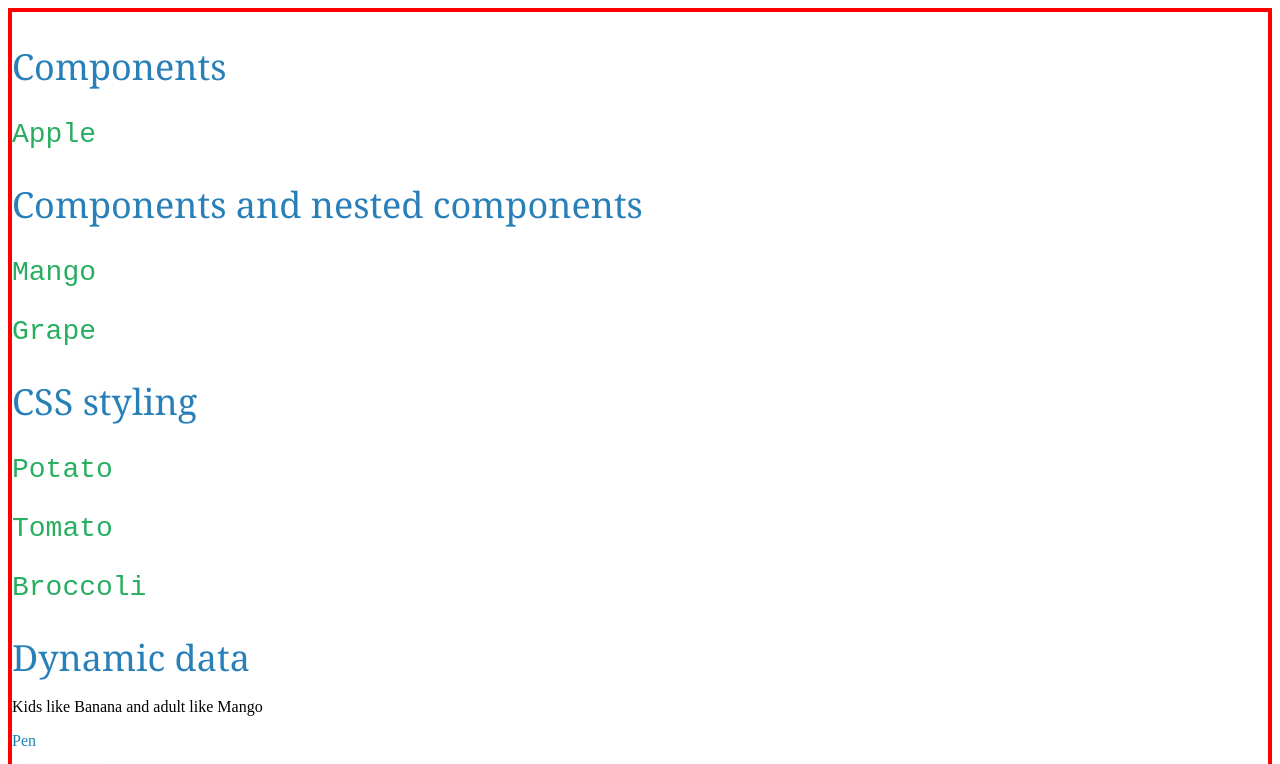
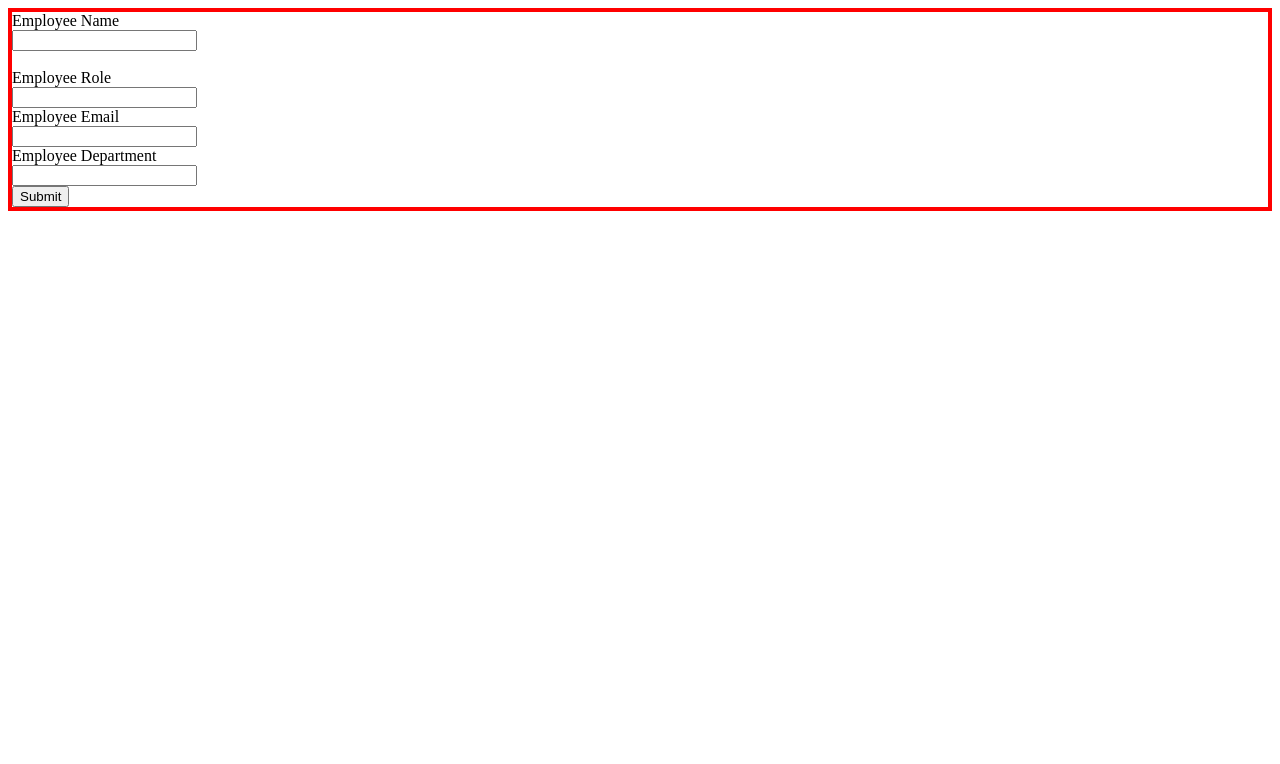
Before and after one commit to RavikrianGoru/react, a React (Create React App) app in the folder react0_legacyway/: page / in a window 1280 px wide. Shown: the top 764 px of the page. Built offline with nearby package versions, Linux system fonts and the light colour scheme; grey boxes are pictures that could not be loaded.

Commit message:
fetch, error handling and condition rendering

```diff
--- a/react0_legacyway/src/App.jsx
+++ b/react0_legacyway/src/App.jsx
@@ -18,12 +18,15 @@ import FormEventExample1 from './e11-formEvents/FormEventExample1';
 import ArraysDemo from './e12-arrays/ArraysDemo';
 import ArrayNestedObjs from './e13-arrays-nested-objs/ArrayNestedObjs';
 import TempLiteral from './e14-template-literal/TempLiteral';
+import FetchDemo from './e15-fetch/FetchDemo';
+import FetchDemoPost from './e15-fetch/FetchDemoPost';
 
 
 
 function App() {
   return (
     <section>
+      {/*
       <Apple />
       <Fruite />
       <Vegtables />
@@ -52,7 +55,11 @@ function App() {
 
       <TempLiteral />
 
+      <FetchDemo />
+      */
+      }
 
+      <FetchDemoPost />
     </section>
   )
 }
--- /dev/null
+++ b/react0_legacyway/src/e15-fetch/FetchDemo.jsx
@@ -0,0 +1,38 @@
+import React, { useEffect, useState } from 'react'
+
+const userGetApi = "https://jsonplaceholder.typicode.com/posts";
+
+
+
+function FetchDemo() {
+
+    const [userData, setUserData] = useState([]);
+
+    const getApiCall = async (getAPI) => {
+        console.log("API :", getAPI);
+        const response = await fetch(getAPI);
+        const jsonData = await response.json();
+        setUserData(jsonData);
+        //return jsonData;
+    }
+
+
+    useEffect(() => {
+        console.log(getApiCall(userGetApi));
+    }, []);
+
+
+    return (
+        <div>
+            {userData.map((item) => {
+                return (
+                    <div>
+                        {item.id}
+                    </div>
+                )
+            })}
+        </div>
+    )
+}
+
+export default FetchDemo
--- /dev/null
+++ b/react0_legacyway/src/e15-fetch/FetchDemoPost.jsx
@@ -0,0 +1,88 @@
+import React, { useState } from 'react'
+
+
+function FetchDemoPost() {
+
+    const empPostApi = "http://localhost:8080/emp";
+
+    const [name, setName] = useState("");
+    const [role, setRole] = useState("");
+    const [email, setEmail] = useState("");
+    const [dep, setDep] = useState("");
+
+    //fetch response, error
+    const [data, setData] = useState(null);
+    const [error, setError] = useState(null);
+
+    //console.log(name, role, email, dep);
+
+    const empObj = { name, role, email, dep };
+
+
+    const postEmpDetails = async (e) => {
+        e.preventDefault();
+        console.log("Employee details:", empObj);
+
+        try {
+            //Calling post API
+            const response = await fetch(
+                empPostApi,
+                {
+                    method: "POST",
+                    headers: { "Content-Type": "Application/json" },
+                    body: JSON.stringify(empObj)
+                }
+            );
+            // Check if the response is not OK (status code 4xx/5xx)
+            if (!response.ok) {
+                if (response.status === 400) {
+                    throw new Error('Bad Request: The request was invalid or cannot be served.');
+                } else if (response.status === 404) {
+                    throw new Error('Not Found: The requested resource could not be found.');
+                } else if (response.status === 500) {
+                    throw new Error('Internal Server Error: Something went wrong on the server.');
+                }
+                throw new Error(`HTTP error! Status: ${response.status}`);
+            }
+
+            // Parse the JSON response
+            const result = await response.json();
+            setData(result); // Handle the response data
+            console.log("result:", result);
+        } catch (error) {
+            // Catch and handle network errors or any other exceptions
+            setError(error.message);
+            console.error('Error during fetch request:', error);
+        }
+
+
+    }
+
+    return (
+        <div className="empForm">
+            <div className="section">
+                <form onSubmit={postEmpDetails}>
+                    <label htmlFor="empName">Employee Name</label><br />
+                    <input type="text" name='name' onChange={(e) => { setName(e.target.value); }} /><br />
+
+                    <label htmlFor="empRole"><br />Employee Role</label><br />
+                    <input type="text" name='role' onChange={(e) => { setRole(e.target.value); }} /><br />
+
+                    <label htmlFor="empEmail">Employee Email</label><br />
+                    <input type="email" name='email' onChange={(e) => { setEmail(e.target.value); }} /><br />
+
+                    <label htmlFor="empDep">Employee Department</label><br />
+                    <input type="text" name='dep' onChange={(e) => { setDep(e.target.value); }} /><br />
+
+                    <button type="submit">Submit</button>
+
+                    {error && <p style={{ color: 'red' }}>Error: {error}</p>}
+                    {data && <p>Data: {JSON.stringify(data)}</p>}
+                </form>
+            </div>
+
+        </div>
+    )
+}
+
+export default FetchDemoPost
```
Also changed, not shown: 1 other file (tests, documents, lock files or other folders).
